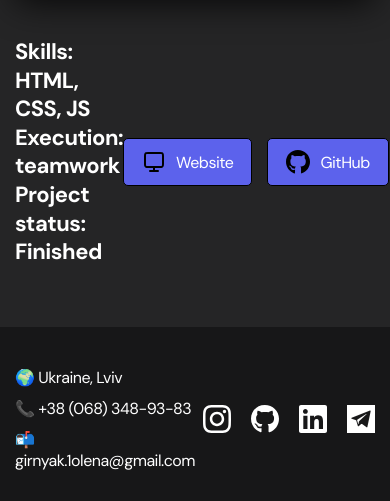
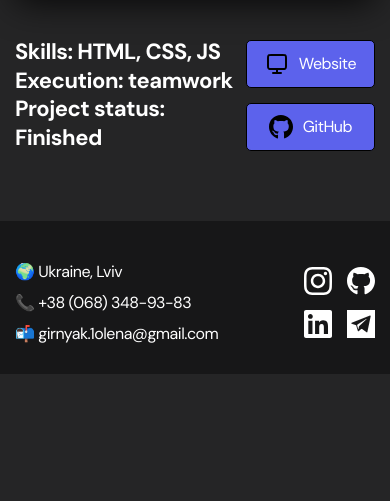
Before and after one commit to GIT13Olena/My-Portfolio-Layout, a plain HTML site: page project-pages/ice-cream.html in a window 390 px wide. Shown: the part 470-971 px from the top of the page. After the commit the page ends 844 px from the top, so only its background shows below. Drawn offline with Linux system fonts and the light colour scheme.

Commit message:
fix css layout phone

```diff
--- a/css/main.css
+++ b/css/main.css
@@ -444,6 +444,12 @@ body {
 		order: 0;
 	}
 
+	/* Btn */
+
+	.link-button{
+		display: grid;
+	}
+
 	/* General */
 
 	.section {
@@ -469,7 +475,6 @@ body {
 	/* Project page */
 
 	.project-details__desc {
-		margin-bottom: 20px;
 		font-size: 22px;
 	}
 
@@ -496,7 +501,10 @@ body {
 	/* Social */
 
 	.social {
-		column-gap: 20px;
+		flex-wrap: wrap;
+		justify-content: flex-end;
+		max-width: 100px;
+		gap: 15px;
 	}
 
 	.social__item {
```
